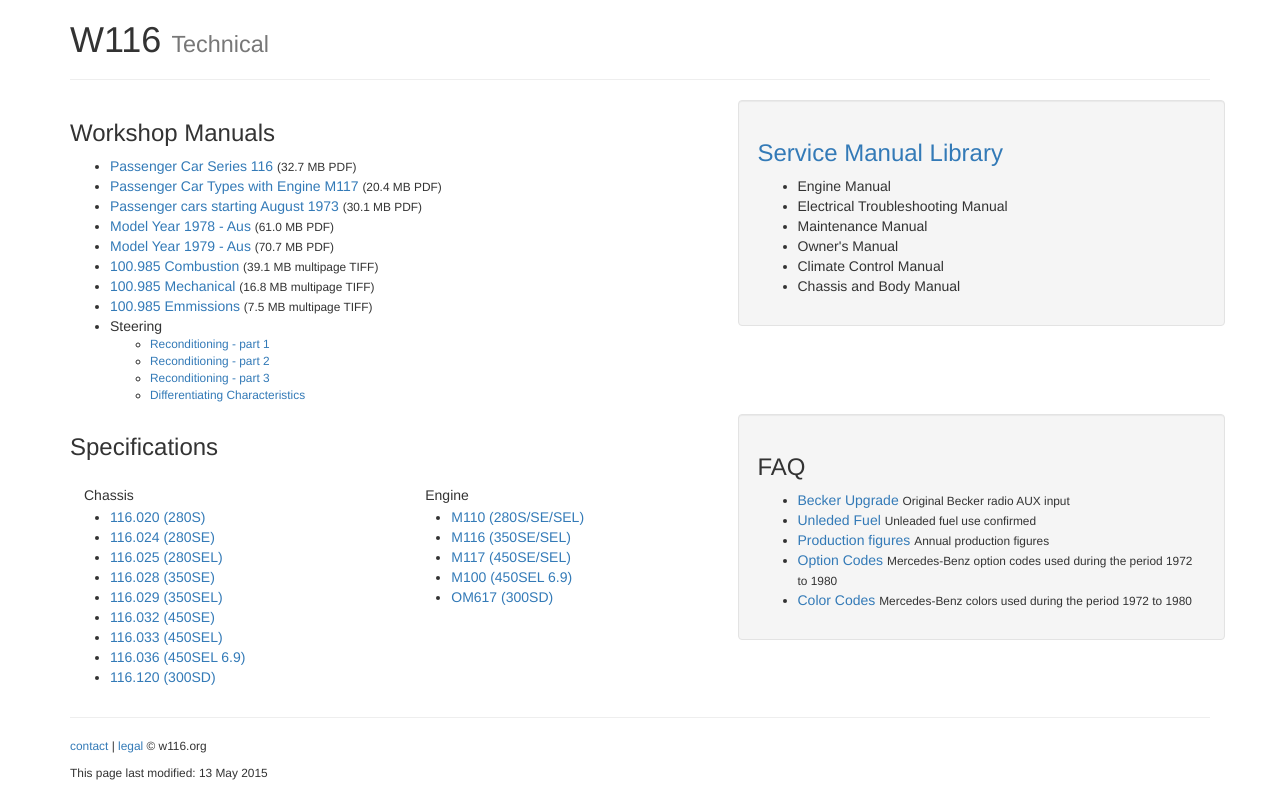
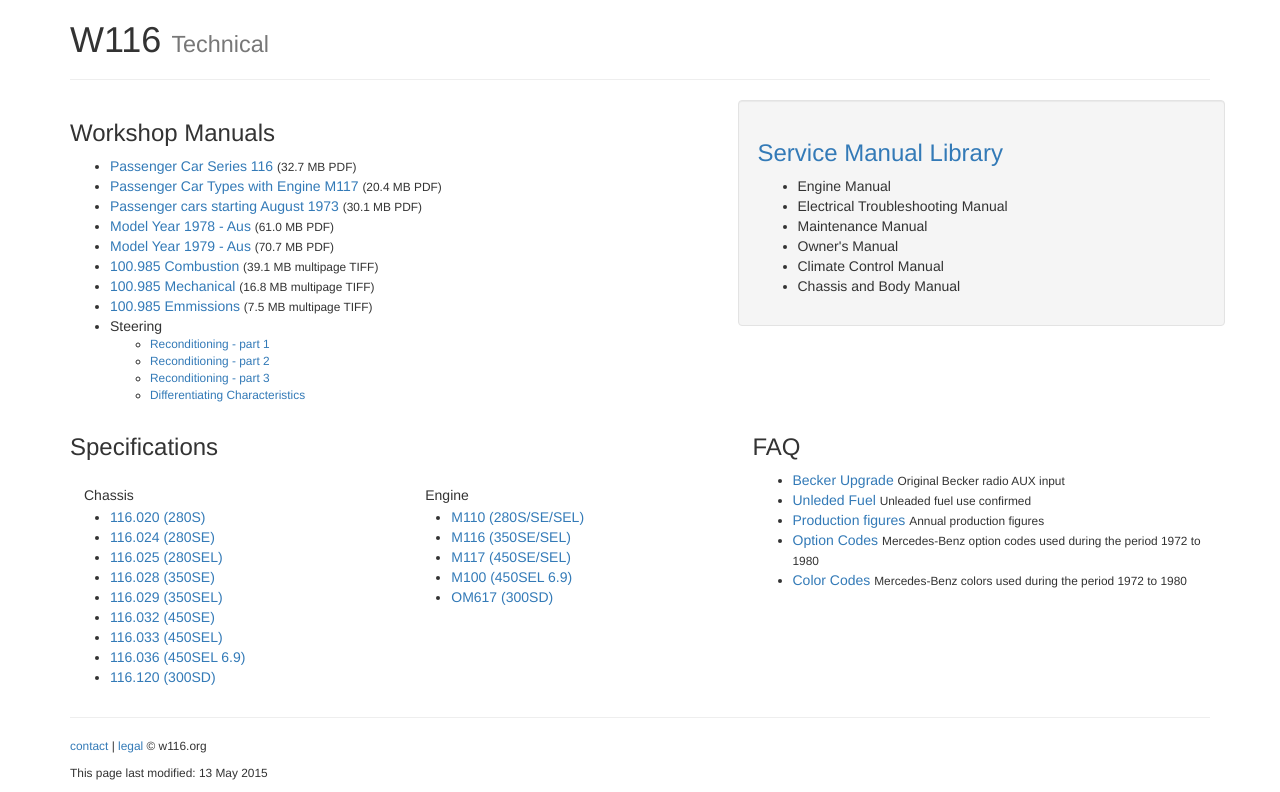
Before and after one commit to W116org/w116org.github.io, a Jekyll site: the page built from tech.html, in a window 1280 px wide. Shown: the part 1031-1823 px from the top of the page. Built offline with Jekyll 4.4.1, drawn with Linux system fonts in a browser that asks for light colours; nearby versions of some CDN libraries; comment, search, counter and statistics services are not loaded.

Commit message:
Update tech.html

```diff
--- a/tech.html
+++ b/tech.html
@@ -71,7 +71,7 @@
         </div><!-- /.col-md-6 -->
       </div><!-- /.row -->
         </div><!-- /.col-md-7 -->
-        <div class="col-md-5 well">
+        <div class="col-md-5">
 <h3 id="faq">FAQ</h3>
 <ul>
 <li><a href="/tech/becker_upgrade/">Becker Upgrade</a> <span class="small">Original Becker radio AUX input</span></li>
```
